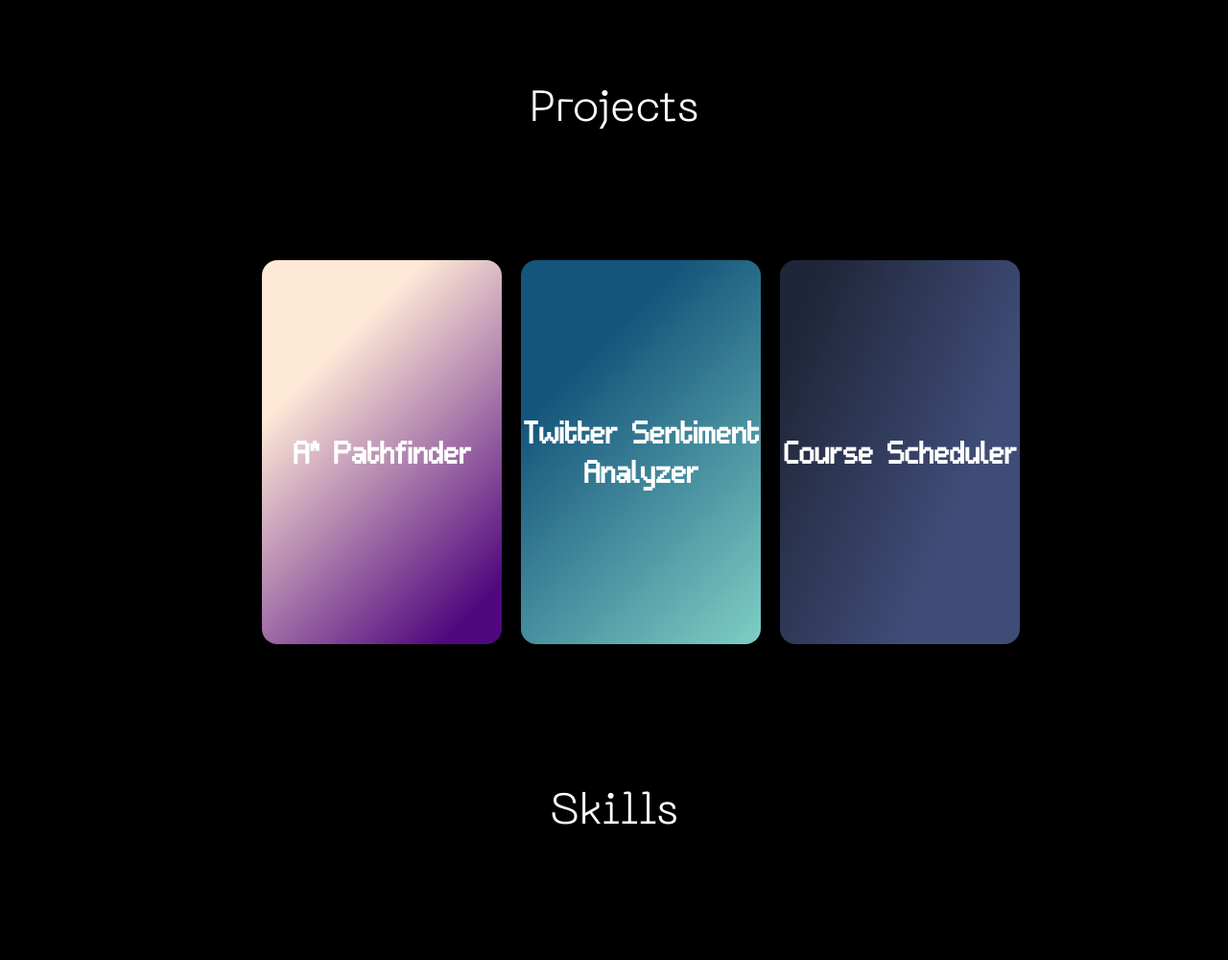
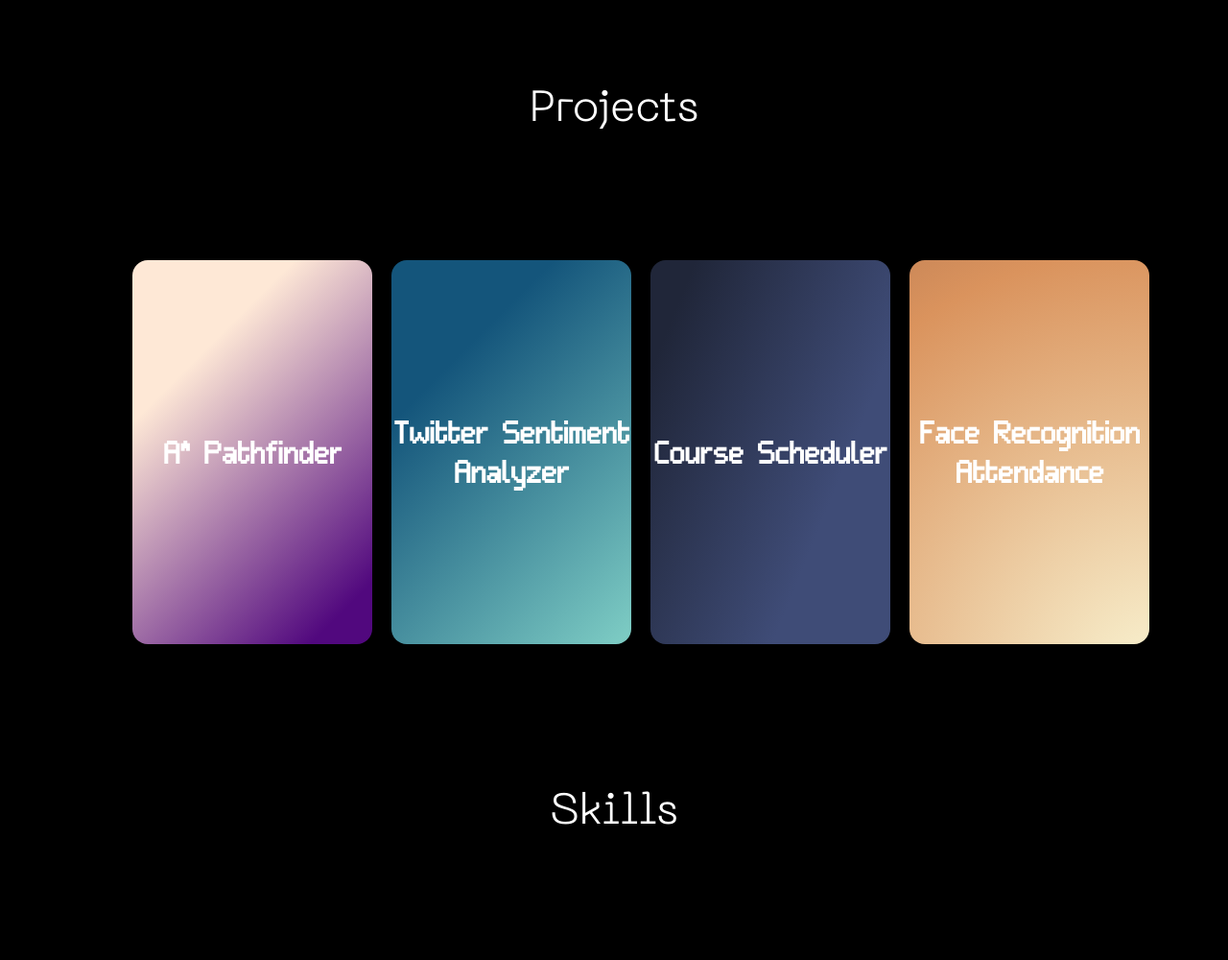
Before and after one commit to stkmnd/Personal-Website, a plain HTML site: page index.html in a window 1280 px wide. Shown: the part 1843-2843 px from the top of the page at 96% size. Drawn offline with nearby package versions, Linux system fonts and the light colour scheme.

Commit message:
Update Projects section

```diff
--- a/index.html
+++ b/index.html
@@ -122,6 +122,27 @@
           </div>
         </div>
       </li>
+
+      <li>
+        <div class="card2">
+          <div class="card__inner2">
+            <div class="card__face card__face--front2">
+              <h2>Face Recognition Attendance</h2>
+            </div>
+            <div class="card__face card__face--back2">
+              <div class="card__content2">
+                <div class="card__header2">
+                  <p class="lang">Python</p>
+                </div>
+                <div class="card__body2">
+                  <p class="card-description">Utilizes the face-recognition library to build a swift class attendance system. The
+                    attendance is marked in a csv file with the help of a video capturing device.</p>
+                </div>
+              </div>
+            </div>
+          </div>
+        </div>
+      </li>
     </ul>
   </section>
 
```
